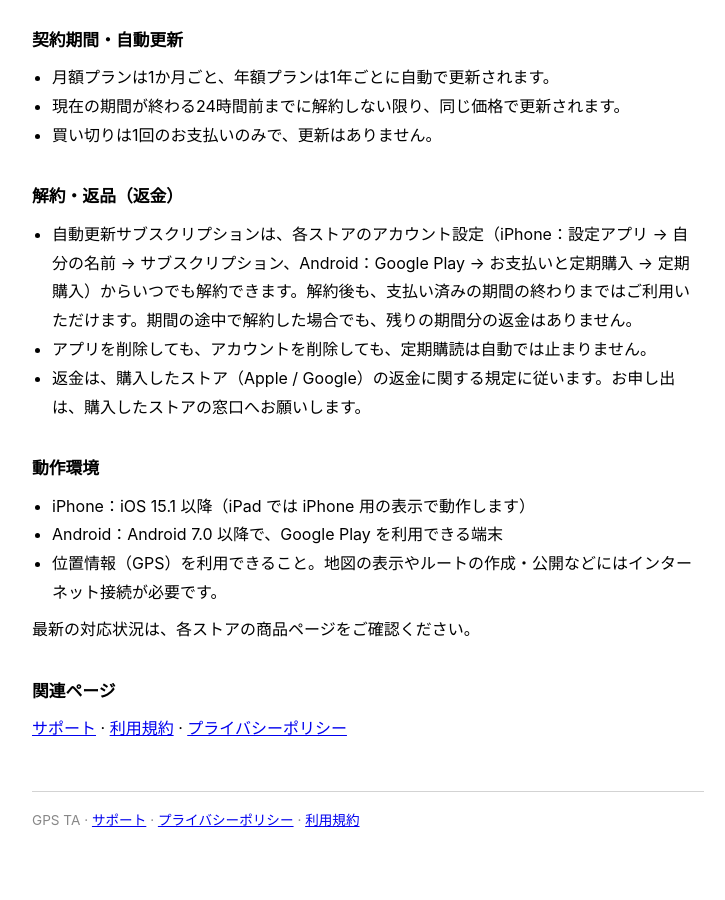
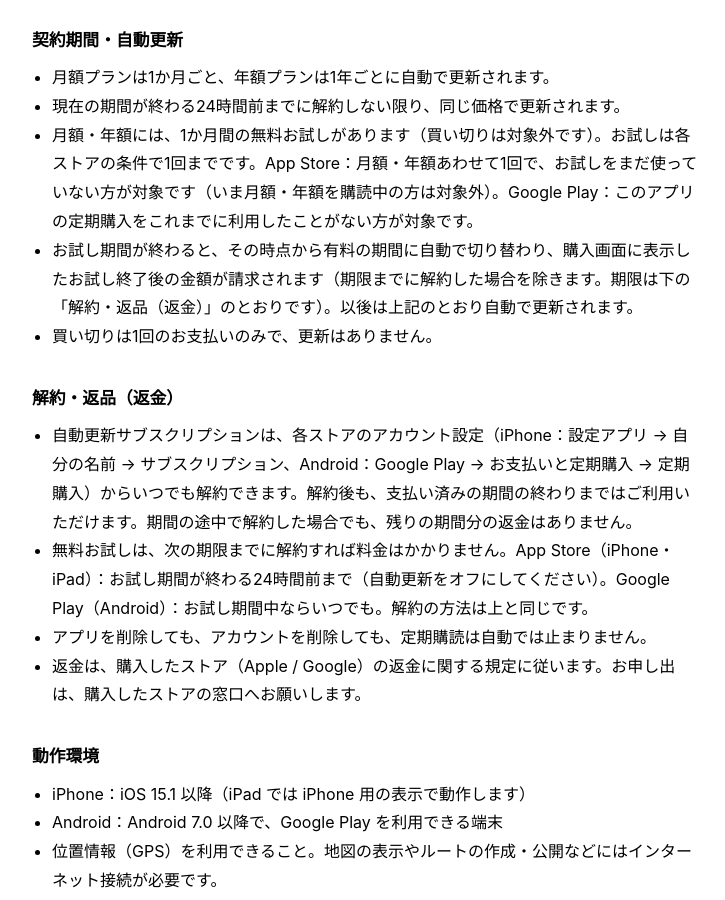
Before and after one commit to visaliamonth-ctrl/gps-ta, a plain HTML site: page tokusho.html in a window 1280 px wide. Shown: the part 1480-2380 px from the top of the page, without its empty margins (272-997 px from the left). Drawn offline with Linux system fonts and the light colour scheme.

Commit message:
特商法表記（日英）に1か月無料お試しの対象・請求・解約期限を追記

```diff
--- a/tokusho.html
+++ b/tokusho.html
@@ -68,12 +68,15 @@
 <ul>
   <li>月額プランは1か月ごと、年額プランは1年ごとに自動で更新されます。</li>
   <li>現在の期間が終わる24時間前までに解約しない限り、同じ価格で更新されます。</li>
+  <li>月額・年額には、1か月間の無料お試しがあります（買い切りは対象外です）。お試しは各ストアの条件で1回までです。App Store：月額・年額あわせて1回で、お試しをまだ使っていない方が対象です（いま月額・年額を購読中の方は対象外）。Google Play：このアプリの定期購入をこれまでに利用したことがない方が対象です。</li>
+  <li>お試し期間が終わると、その時点から有料の期間に自動で切り替わり、購入画面に表示したお試し終了後の金額が請求されます（期限までに解約した場合を除きます。期限は下の「解約・返品（返金）」のとおりです）。以後は上記のとおり自動で更新されます。</li>
   <li>買い切りは1回のお支払いのみで、更新はありません。</li>
 </ul>
 
 <h2>解約・返品（返金）</h2>
 <ul>
   <li>自動更新サブスクリプションは、各ストアのアカウント設定（iPhone：設定アプリ → 自分の名前 → サブスクリプション、Android：Google Play → お支払いと定期購入 → 定期購入）からいつでも解約できます。解約後も、支払い済みの期間の終わりまではご利用いただけます。期間の途中で解約した場合でも、残りの期間分の返金はありません。</li>
+  <li>無料お試しは、次の期限までに解約すれば料金はかかりません。App Store（iPhone・iPad）：お試し期間が終わる24時間前まで（自動更新をオフにしてください）。Google Play（Android）：お試し期間中ならいつでも。解約の方法は上と同じです。</li>
   <li>アプリを削除しても、アカウントを削除しても、定期購読は自動では止まりません。</li>
   <li>返金は、購入したストア（Apple / Google）の返金に関する規定に従います。お申し出は、購入したストアの窓口へお願いします。</li>
 </ul>
```
Also changed, not shown: tokusho-en.html (+3 -0 lines).
